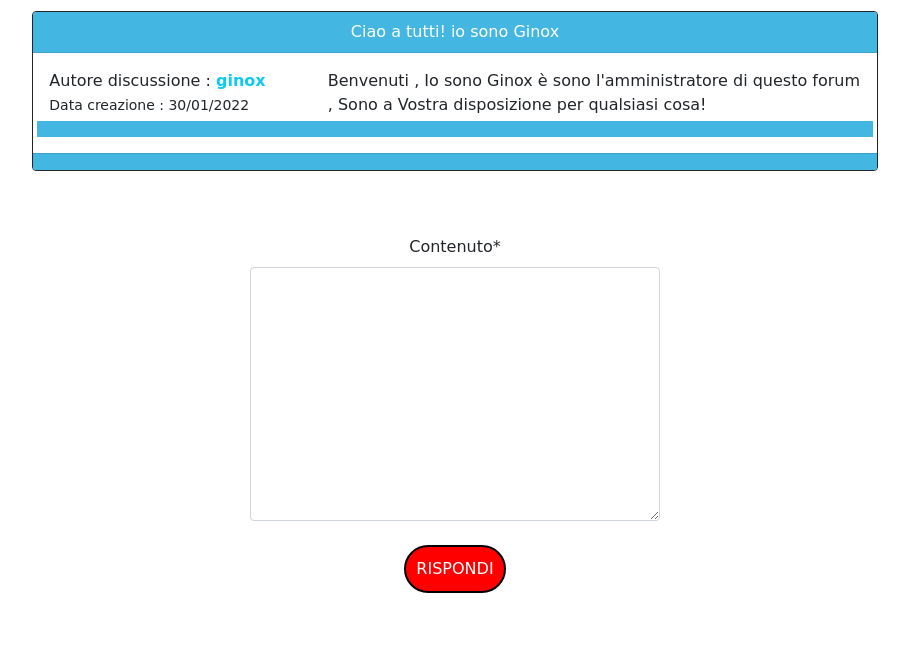
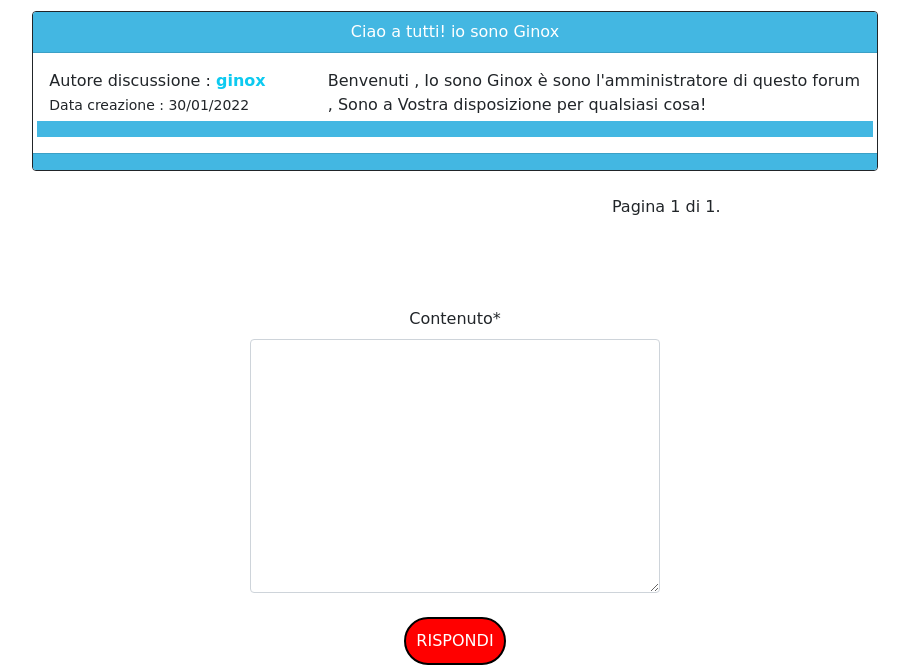
Before and after one commit to Ginox01/Forum-site, a Django app: page /discussione/1/ in a window 1280 px wide. Shown: the part 293-965 px from the top of the page, without its empty margins (185-1094 px from the left). Before the commit the page ends 886 px from the top, so only its background shows below. Run offline with Django 4.2, Linux system fonts and the light colour scheme; data comes from the database, SQL or seed files in the repository; both versions use the stored data as it was after the commit; some libraries are stand-ins or nearby versions.

Commit message:
aggiunto inpaginator

```diff
--- a/app/models.py
+++ b/app/models.py
@@ -1,6 +1,8 @@
 from django.db import models
 from django.contrib.auth.models import User
 from django.urls import reverse
+
+from math import ceil
 
 # Create your models here.
 
@@ -42,6 +44,11 @@ class Discussione(models.Model):
     def get_absolute_url(self):
         return reverse('discussion',kwargs={'pk':self.pk})
 
+    def get_number_of_pages(self):
+        numero_di_posts = Post.objects.filter(discussione_appartenenza=self).count()
+        numero_di_pagine = ceil(numero_di_posts/5)
+        return numero_di_pagine
+
     class Meta:
         verbose_name = 'Discussione'
         verbose_name_plural = 'Discussioni'
--- a/app/templates/discussione.html
+++ b/app/templates/discussione.html
@@ -9,6 +9,7 @@
     <div class="col-8">
       <div class="card border border-dark">
         <div class="card-header text-center text-white color">{{discussione.titolo}}</div>
+        {% if '?pagina=1' in request.get_full_path or not 'pagina' in request.get_full_path %}
             <div class="card-body">
               <div class="row">
                 <div class="col-sm-4">
@@ -22,6 +23,7 @@
               <div class="row color">
                 <p></p>
               </div>
+        {% endif %}
           {% for post in posts %}
             <div class="row">
               <div class="col-sm-4">
@@ -30,7 +32,7 @@
                 <p class="card-text mt-0 mb-1"><small>Data : {{post.data}}</small></p>
               </div>
               <div class="col-sm-6">
-                <p class="card-text my-1">{{post.contenuto}}</p>
+                <p class="card-text my-1">{{post.contenuto|linebreaks}}</p>
               </div>
               <div class="col-2">
                 {% if request.user == post.autore %}
@@ -46,7 +48,29 @@
         <div class="card-footer color"></div>
       </div>
 
-      <!-- QUI ANDRA IL PAGINATOR -->
+      <div class="row justify-content-end">
+        <div class="col-4 text-center my-4">
+
+          <div class="pagination">
+              <span class="step-links">
+                  {% if posts.has_previous %}
+                      <a class="link-info" href="?pagina=1">&laquo; Prima</a>
+                      <a class="link-info" href="?pagina={{ posts.previous_page_number }}">Precedente</a>
+                  {% endif %}
+
+                  <span class="current">
+                      Pagina {{ posts.number }} di {{ posts.paginator.num_pages }}.
+                  </span>
+
+                  {% if posts.has_next %}
+                      <a href="?pagina={{ posts.next_page_number }}" class="link-info">Prossima</a>
+                      <a href="?pagina={{ posts.paginator.num_pages }}" class="link-info">Ultima &raquo;</a>
+                  {% endif %}
+              </span>
+          </div>
+
+        </div>
+      </div>
 
       {% include 'form_risposta.html' %}
     </div>
--- a/app/views.py
+++ b/app/views.py
@@ -4,6 +4,7 @@ from django.contrib.auth.models import User
 from django.contrib.auth import authenticate , login
 from django.contrib.auth.decorators import login_required
 from django.core.paginator import Paginator
+from django.views.generic import DeleteView
 
 from .models import Sezione , Discussione , Post
 from .forms import RegistrazioneUserForm , CreaSezioneForm , CreaDiscussioneForm , CreaPostForm
@@ -117,7 +118,12 @@ def form_post_risposta(request,pk):
             risposta.autore = request.user
             risposta.save()
             url = discussione.get_absolute_url()
-            return HttpResponseRedirect(url)
+            numero_di_pagine = discussione.get_number_of_pages()
+            if numero_di_pagine > 1:
+                success_url = str(url) + '?pagina=' + str(numero_di_pagine)
+                return HttpResponseRedirect(success_url)
+            else:
+                return HttpResponseRedirect(url)
     else:
         return HttpResponseBadRequest
 
@@ -136,5 +142,7 @@ def funzione_cerca(request):
 
 
 
+#class DeletePost(DeleteView)
 
-#CREARE PAGINATOR (CONTINUARE) / DELETE VIEW
+
+#DELETE VIEW
```
Also changed, not shown: db.sqlite3. Lines whose indentation alone changed are shown as unchanged.
